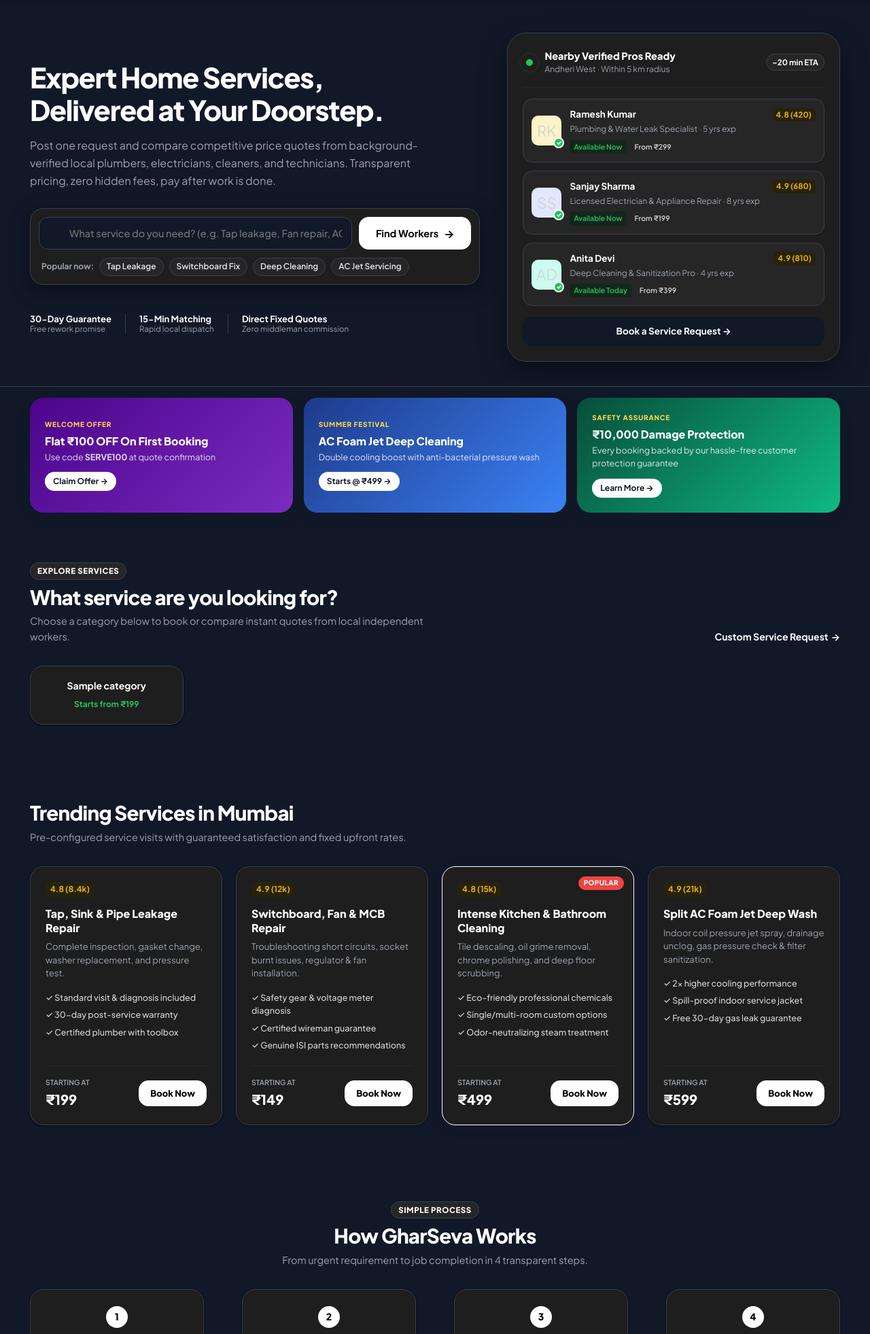
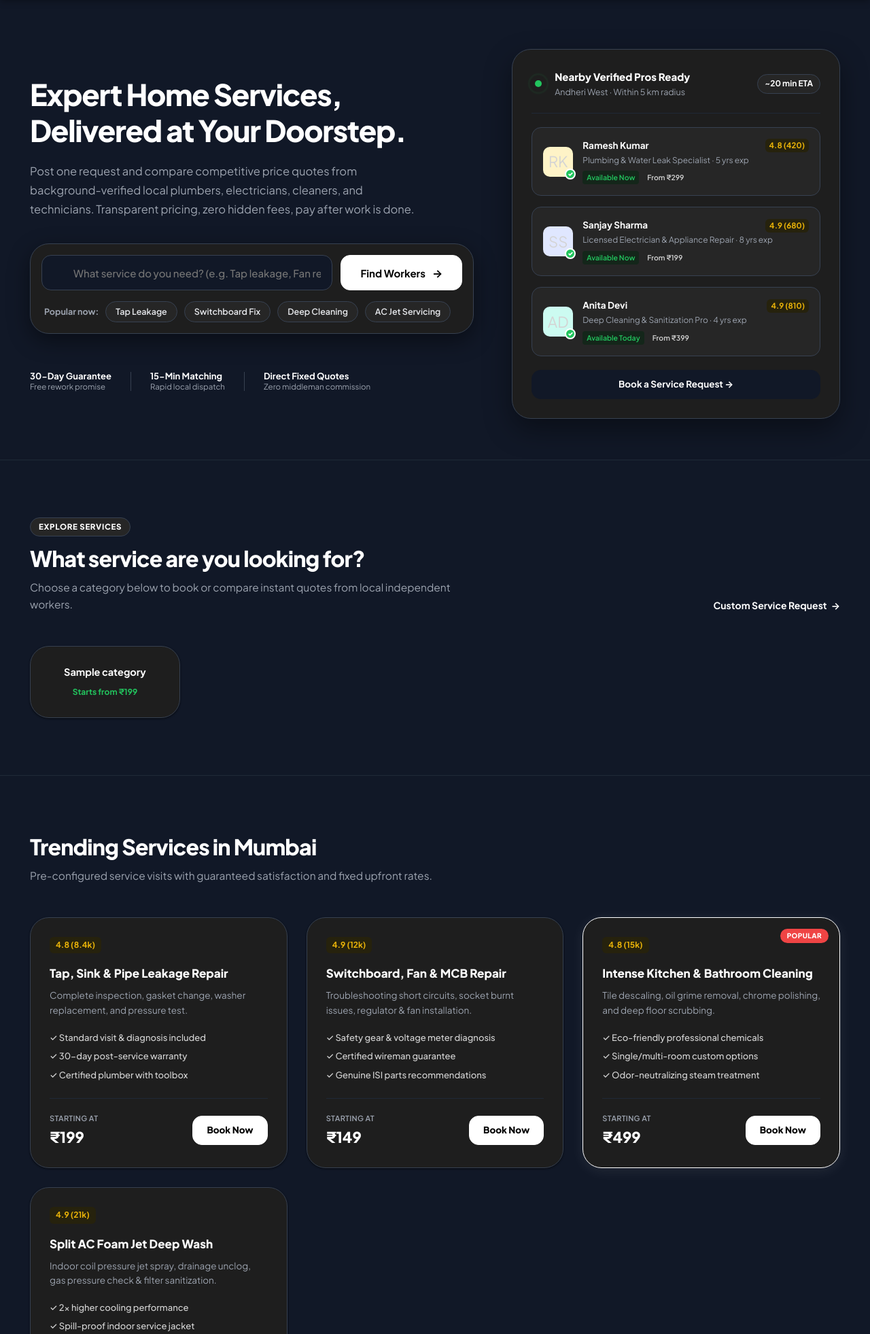
Before and after one commit to JoelBerish10/JABSON-X_Saksham-Alme, a Flask app: page / in a window 1280 px wide. Shown: the part 72-2034 px from the top of the page at 68% size. Run offline with Flask 3, Linux system fonts and the light colour scheme; tables that the repository leaves empty hold one stand-in row (values such as "Sample post").

Commit message:
Declutter homepage, increase card and grid spacing, and make UI layout breathable

```diff
--- a/frontend/static/css/style.css
+++ b/frontend/static/css/style.css
@@ -705,16 +705,16 @@ ul, ol {
    4. HERO SECTION (LAPTOP RESOLUTION)
 ────────────────────────────────────────── */
 .uc-hero-section {
-  padding: 48px 0 36px 0;
+  padding: 72px 0 60px 0;
   background: var(--clr-bg);
-  border-bottom: 1px solid var(--clr-border);
+  border-bottom: 1px solid var(--clr-border-subtle);
   position: relative;
   overflow: hidden;
 }
 .uc-hero-grid {
   display: grid;
   grid-template-columns: 1.15fr 0.85fr;
-  gap: 40px;
+  gap: 56px;
   align-items: center;
 }
 
@@ -722,51 +722,51 @@ ul, ol {
 .trust-badge-pill {
   display: inline-flex;
   align-items: center;
-  gap: 6px;
+  gap: 8px;
   background: var(--clr-surface);
   border: 1px solid var(--clr-border);
   box-shadow: var(--shadow-xs);
-  padding: 5px 12px;
+  padding: 6px 16px;
   border-radius: var(--radius-full);
-  font-size: 12.5px;
-  color: var(--clr-text-title);
-  margin-bottom: 18px;
+  font-size: 13px;
+  color: var(--clr-text-title);
+  margin-bottom: 24px;
 }
 .trust-pill-icon {
   color: var(--clr-amber);
 }
 
 .uc-hero-title {
-  font-size: clamp(2rem, 3.2vw, 2.85rem);
-  font-weight: 800;
-  color: var(--clr-text-title);
-  line-height: 1.18;
+  font-size: clamp(2.2rem, 3.4vw, 3rem);
+  font-weight: 800;
+  color: var(--clr-text-title);
+  line-height: 1.22;
   letter-spacing: -0.03em;
-  margin-bottom: 16px;
+  margin-bottom: 20px;
 }
 .brand-accent-text {
   color: #ffffff;
 }
 .uc-hero-sub {
-  font-size: 16px;
-  color: var(--clr-text-muted);
-  line-height: 1.6;
+  font-size: 16.5px;
+  color: var(--clr-text-muted);
+  line-height: 1.7;
   max-width: 580px;
-  margin-bottom: 28px;
+  margin-bottom: 36px;
 }
 
 /* Hero Quick Search Box */
 .hero-quick-search-box {
   background: var(--clr-surface);
   border: 1px solid var(--clr-border);
-  box-shadow: 0 8px 30px rgba(0, 0, 0, 0.4);
-  border-radius: var(--radius-lg);
-  padding: 12px;
-  margin-bottom: 30px;
+  box-shadow: 0 10px 32px rgba(0, 0, 0, 0.45);
+  border-radius: var(--radius-xl);
+  padding: 16px;
+  margin-bottom: 36px;
 }
 .hero-search-form {
   display: flex;
-  gap: 10px;
+  gap: 12px;
 }
 .hero-search-input-group {
   flex: 1;
@@ -776,18 +776,18 @@ ul, ol {
 }
 .h-search-icon {
   position: absolute;
-  left: 14px;
+  left: 16px;
   font-size: 16px;
   color: var(--clr-text-muted);
 }
 .hero-search-input-group input {
   width: 100%;
-  height: 48px;
-  padding: 0 14px 0 44px;
+  height: 52px;
+  padding: 0 16px 0 46px;
   background: #111827;
   border: 1px solid var(--clr-border);
   border-radius: var(--radius-md);
-  font-size: 14.5px;
+  font-size: 15px;
   color: #ffffff;
   font-weight: 500;
   transition: all var(--transition);
@@ -801,12 +801,12 @@ ul, ol {
 .hero-search-btn {
   display: inline-flex;
   align-items: center;
-  gap: 8px;
+  gap: 10px;
   background: #ffffff;
   color: #000000 !important;
-  font-size: 14.5px;
-  font-weight: 700;
-  padding: 0 24px;
+  font-size: 15px;
+  font-weight: 700;
+  padding: 0 28px;
   border-radius: var(--radius-md);
   border: 1px solid #ffffff;
   transition: all var(--transition);
@@ -828,22 +828,22 @@ ul, ol {
 .hero-trending-chips {
   display: flex;
   align-items: center;
-  gap: 8px;
+  gap: 10px;
   flex-wrap: wrap;
-  margin-top: 12px;
+  margin-top: 16px;
   padding-left: 4px;
 }
 .chips-label {
-  font-size: 12px;
+  font-size: 12.5px;
   font-weight: 700;
   color: var(--clr-text-muted);
 }
 .trending-chip {
-  font-size: 12px;
+  font-size: 12.5px;
   font-weight: 600;
   color: #e5e7eb;
   background: var(--clr-surface-subtle);
-  padding: 3px 10px;
+  padding: 5px 14px;
   border-radius: var(--radius-full);
   transition: all var(--transition);
   border: 1px solid var(--clr-border);
@@ -858,8 +858,8 @@ ul, ol {
 .hero-guarantee-row {
   display: flex;
   align-items: center;
-  gap: 20px;
-  padding-top: 12px;
+  gap: 28px;
+  padding-top: 18px;
 }
 .guarantee-item {
   display: flex;
@@ -895,14 +895,14 @@ ul, ol {
   border: 1px solid var(--clr-border);
   box-shadow: 0 16px 40px rgba(0, 0, 0, 0.4);
   border-radius: var(--radius-xl);
-  padding: 22px;
+  padding: 28px;
   position: relative;
 }
 .widget-header {
   display: flex;
   align-items: center;
-  gap: 12px;
-  padding-bottom: 16px;
+  gap: 14px;
+  padding-bottom: 20px;
   border-bottom: 1px solid var(--clr-border-subtle);
 }
 .radar-indicator {
@@ -932,22 +932,23 @@ ul, ol {
   100% { transform: scale(1.6); opacity: 0; }
 }
 .widget-title {
-  font-size: 14.5px;
+  font-size: 15px;
   font-weight: 800;
   color: var(--clr-text-title);
 }
 .widget-subtitle {
-  font-size: 12px;
-  color: var(--clr-text-muted);
+  font-size: 12.5px;
+  color: var(--clr-text-muted);
+  margin-top: 2px;
 }
 .live-eta-badge {
   margin-left: auto;
-  font-size: 11.5px;
+  font-size: 12px;
   font-weight: 700;
   color: #ffffff;
   background: var(--clr-surface-subtle);
   border: 1px solid var(--clr-border);
-  padding: 3px 8px;
+  padding: 4px 10px;
   border-radius: var(--radius-full);
 }
 
@@ -955,14 +956,14 @@ ul, ol {
 .pro-preview-list {
   display: flex;
   flex-direction: column;
-  gap: 12px;
-  margin: 16px 0;
+  gap: 16px;
+  margin: 20px 0;
 }
 .pro-preview-card {
   display: flex;
   align-items: center;
-  gap: 12px;
-  padding: 12px;
+  gap: 14px;
+  padding: 16px;
   border: 1px solid var(--clr-border);
   border-radius: var(--radius-md);
   background: var(--clr-surface-subtle);
@@ -1157,7 +1158,8 @@ ul, ol {
    6. SECTION HEADINGS & COMMON SECTION
 ────────────────────────────────────────── */
 .uc-section {
-  padding: 56px 0;
+  padding: 84px 0;
+  border-bottom: 1px solid var(--clr-border-subtle);
 }
 .bg-subtle {
   background: transparent;
@@ -1166,7 +1168,7 @@ ul, ol {
   display: flex;
   align-items: flex-end;
   justify-content: space-between;
-  margin-bottom: 32px;
+  margin-bottom: 48px;
 }
 .section-title-wrap.text-center {
   flex-direction: column;
@@ -1178,26 +1180,28 @@ ul, ol {
   font-size: 11.5px;
   font-weight: 800;
   text-transform: uppercase;
-  letter-spacing: 0.05em;
+  letter-spacing: 0.06em;
   color: #ffffff;
   background: var(--clr-surface-subtle);
   border: 1px solid var(--clr-border);
-  padding: 3px 10px;
+  padding: 4px 12px;
   border-radius: var(--radius-full);
-  margin-bottom: 8px;
+  margin-bottom: 12px;
 }
 .section-heading {
-  font-size: clamp(1.5rem, 2.3vw, 2rem);
+  font-size: clamp(1.75rem, 2.5vw, 2.3rem);
   font-weight: 800;
   color: var(--clr-text-title);
   letter-spacing: -0.025em;
-  line-height: 1.2;
+  line-height: 1.25;
+  margin-bottom: 10px;
 }
 .section-subheading {
-  font-size: 14.5px;
-  color: var(--clr-text-muted);
-  margin-top: 6px;
-  max-width: 640px;
+  font-size: 15.5px;
+  color: var(--clr-text-muted);
+  line-height: 1.65;
+  margin-top: 8px;
+  max-width: 680px;
 }
 .view-all-link {
   font-size: 14px;
@@ -1205,7 +1209,7 @@ ul, ol {
   color: #ffffff;
   display: inline-flex;
   align-items: center;
-  gap: 4px;
+  gap: 6px;
 }
 .view-all-link:hover {
   color: var(--clr-text-muted);
@@ -1217,13 +1221,13 @@ ul, ol {
 .uc-category-grid {
   display: grid;
   grid-template-columns: repeat(5, 1fr);
-  gap: 16px;
+  gap: 22px;
 }
 .uc-cat-card {
   background: var(--clr-surface);
   border: 1px solid var(--clr-border);
-  border-radius: var(--radius-lg);
-  padding: 20px 16px;
+  border-radius: var(--radius-xl);
+  padding: 28px 20px;
   display: flex;
   flex-direction: column;
   align-items: center;
@@ -1258,11 +1262,11 @@ ul, ol {
   font-size: 32px;
 }
 .cat-title {
-  font-size: 14px;
-  font-weight: 700;
-  color: var(--clr-text-title);
-  margin-bottom: 4px;
-  line-height: 1.25;
+  font-size: 14.5px;
+  font-weight: 700;
+  color: var(--clr-text-title);
+  margin-bottom: 6px;
+  line-height: 1.3;
 }
 .cat-price-hint {
   font-size: 12px;
@@ -1288,14 +1292,14 @@ ul, ol {
 ────────────────────────────────────────── */
 .uc-service-cards-grid {
   display: grid;
-  grid-template-columns: repeat(4, 1fr);
-  gap: 20px;
+  grid-template-columns: repeat(3, 1fr);
+  gap: 28px;
 }
 .service-package-card {
   background: var(--clr-surface);
   border: 1px solid var(--clr-border);
-  border-radius: var(--radius-lg);
-  padding: 22px;
+  border-radius: var(--radius-xl);
+  padding: 28px;
   display: flex;
   flex-direction: column;
   position: relative;
@@ -1309,18 +1313,18 @@ ul, ol {
   background: var(--clr-surface-hover);
 }
 .highlight-package {
-  border-color: var(--clr-primary);
-  box-shadow: 0 4px 20px rgba(80, 7, 162, 0.08);
+  border-color: #ffffff;
+  box-shadow: 0 4px 20px rgba(255, 255, 255, 0.08);
 }
 .package-tag-ribbon {
   position: absolute;
-  top: 14px;
-  right: 14px;
+  top: 16px;
+  right: 16px;
   background: var(--clr-coral);
   color: #FFFFFF;
   font-size: 10px;
   font-weight: 800;
-  padding: 2px 8px;
+  padding: 3px 10px;
   border-radius: var(--radius-full);
   letter-spacing: 0.04em;
 }
@@ -1328,13 +1332,14 @@ ul, ol {
   display: flex;
   align-items: center;
   justify-content: space-between;
-  margin-bottom: 14px;
+  margin-bottom: 18px;
 }
 .package-icon-bubble {
-  width: 44px;
-  height: 44px;
+  width: 48px;
+  height: 48px;
   border-radius: var(--radius-md);
   background: var(--clr-surface-subtle);
+  border: 1px solid var(--clr-border);
   display: flex;
   align-items: center;
   justify-content: center;
@@ -1345,39 +1350,40 @@ ul, ol {
   font-weight: 700;
   color: var(--clr-amber);
   background: var(--clr-amber-light);
-  padding: 2px 7px;
+  padding: 3px 9px;
   border-radius: var(--radius-xs);
 }
 .package-title {
-  font-size: 16px;
-  font-weight: 800;
-  color: var(--clr-text-title);
-  line-height: 1.3;
-  margin-bottom: 8px;
+  font-size: 17px;
+  font-weight: 800;
+  color: var(--clr-text-title);
+  line-height: 1.35;
+  margin-bottom: 10px;
 }
 .package-desc {
+  font-size: 13.5px;
+  color: var(--clr-text-muted);
+  line-height: 1.6;
+  margin-bottom: 20px;
+}
+.package-features {
+  display: flex;
+  flex-direction: column;
+  gap: 8px;
+  margin-bottom: 24px;
+  flex: 1;
+}
+.package-features li {
   font-size: 13px;
-  color: var(--clr-text-muted);
-  line-height: 1.5;
-  margin-bottom: 16px;
-}
-.package-features {
-  display: flex;
-  flex-direction: column;
-  gap: 6px;
-  margin-bottom: 20px;
-  flex: 1;
-}
-.package-features li {
-  font-size: 12.5px;
   color: var(--clr-text-body);
   font-weight: 500;
+  line-height: 1.5;
 }
 .package-footer {
   display: flex;
   align-items: center;
   justify-content: space-between;
-  padding-top: 16px;
+  padding-top: 20px;
   border-top: 1px solid var(--clr-border-subtle);
 }
 .package-price-wrap {
@@ -1385,22 +1391,24 @@ ul, ol {
   flex-direction: column;
 }
 .price-label {
-  font-size: 10.5px;
+  font-size: 11px;
   color: var(--clr-text-muted);
   text-transform: uppercase;
   font-weight: 600;
+  letter-spacing: 0.03em;
 }
 .price-val {
-  font-size: 20px;
-  font-weight: 800;
-  color: var(--clr-text-title);
+  font-size: 22px;
+  font-weight: 800;
+  color: var(--clr-text-title);
+  margin-top: 2px;
 }
 .btn-book-package {
   background: #ffffff;
   color: #000000 !important;
-  font-size: 13px;
-  font-weight: 800;
-  padding: 8px 16px;
+  font-size: 13.5px;
+  font-weight: 800;
+  padding: 10px 20px;
   border-radius: var(--radius-md);
   border: 1px solid #ffffff;
   transition: all var(--transition);
@@ -1434,38 +1443,38 @@ ul, ol {
   box-shadow: var(--shadow-card);
 }
 .step-badge {
-  width: 32px;
-  height: 32px;
+  width: 38px;
+  height: 38px;
   border-radius: 50%;
   background: #ffffff;
   color: #000000;
-  font-size: 14px;
+  font-size: 14.5px;
   font-weight: 800;
   display: flex;
   align-items: center;
   justify-content: center;
-  margin-bottom: 14px;
+  margin-bottom: 18px;
 }
 .step-visual-icon {
   font-size: 32px;
-  margin-bottom: 10px;
+  margin-bottom: 12px;
 }
 .step-title {
-  font-size: 15px;
-  font-weight: 800;
-  color: var(--clr-text-title);
-  margin-bottom: 6px;
+  font-size: 16px;
+  font-weight: 800;
+  color: var(--clr-text-title);
+  margin-bottom: 8px;
 }
 .step-text {
-  font-size: 13px;
-  color: var(--clr-text-muted);
-  line-height: 1.5;
+  font-size: 13.5px;
+  color: var(--clr-text-muted);
+  line-height: 1.6;
 }
 .stepper-connector {
   width: 24px;
   height: 2px;
   background: var(--clr-border-strong);
-  margin-top: 80px;
+  margin-top: 88px;
   flex-shrink: 0;
 }
 
@@ -1788,20 +1799,13 @@ ul, ol {
   border: 1px solid #4b5563;
   font-size: 14px;
   font-weight: 800;
-  padding: 11px 22px;
+  padding: 12px 24px;
   border-radius: var(--radius-md);
   transition: all var(--transition);
 }
 .btn-uc-dark:hover {
   background: rgba(255, 255, 255, 0.08);
   border-color: #ffffff;
-  transform: translateY(-1px);
-}
-  border-radius: var(--radius-md);
-  transition: all var(--transition);
-}
-.btn-uc-dark:hover {
-  background: #F3F4F6;
   transform: translateY(-1px);
 }
 .cta-secondary-link {
--- a/frontend/templates/base.html
+++ b/frontend/templates/base.html
@@ -17,8 +17,6 @@
   {% block extra_head %}{% endblock %}
 </head>
 <body class="uc-app">
-
-
 
 <!-- ========== MAIN SITE HEADER ========== -->
 <header class="site-header" id="site-header">
--- a/frontend/templates/customer/dashboard.html
+++ b/frontend/templates/customer/dashboard.html
@@ -48,8 +48,7 @@
   <div class="quick-cats">
     {% for cat in categories %}
     <a href="{{ url_for('customer.post_job') }}" class="quick-cat" title="{{ cat.name }}">
-      <span>{{ cat.icon }}</span>
-      <small>{{ cat.name.split()[0] }}</small>
+      <span>{{ cat.name }}</span>
     </a>
     {% endfor %}
   </div>
--- a/frontend/templates/main/index.html
+++ b/frontend/templates/main/index.html
@@ -167,44 +167,6 @@
             {% endif %}
           </div>
 
-        </div>
-      </div>
-
-    </div>
-  </div>
-</section>
-
-<!-- ==========================================
-     PROMOTIONAL BANNERS STRIP (ZEPTO STYLE)
-     ========================================== -->
-<section class="uc-promo-strip">
-  <div class="uc-container">
-    <div class="promo-cards-grid">
-
-      <div class="promo-banner-card promo-gradient-purple">
-        <div class="promo-content">
-          <span class="promo-kicker">WELCOME OFFER</span>
-          <h3>Flat ₹100 OFF On First Booking</h3>
-          <p>Use code <strong>SERVE100</strong> at quote confirmation</p>
-          <a href="#services" class="promo-btn">Claim Offer →</a>
-        </div>
-      </div>
-
-      <div class="promo-banner-card promo-gradient-blue">
-        <div class="promo-content">
-          <span class="promo-kicker">SUMMER FESTIVAL</span>
-          <h3>AC Foam Jet Deep Cleaning</h3>
-          <p>Double cooling boost with anti-bacterial pressure wash</p>
-          <a href="#services" class="promo-btn">Starts @ ₹499 →</a>
-        </div>
-      </div>
-
-      <div class="promo-banner-card promo-gradient-emerald">
-        <div class="promo-content">
-          <span class="promo-kicker">SAFETY ASSURANCE</span>
-          <h3>₹10,000 Damage Protection</h3>
-          <p>Every booking backed by our hassle-free customer protection guarantee</p>
-          <a href="#why-us" class="promo-btn">Learn More →</a>
         </div>
       </div>
 
```
Also changed, not shown: other parts of frontend/static/css/style.css (+142 -135 lines).
